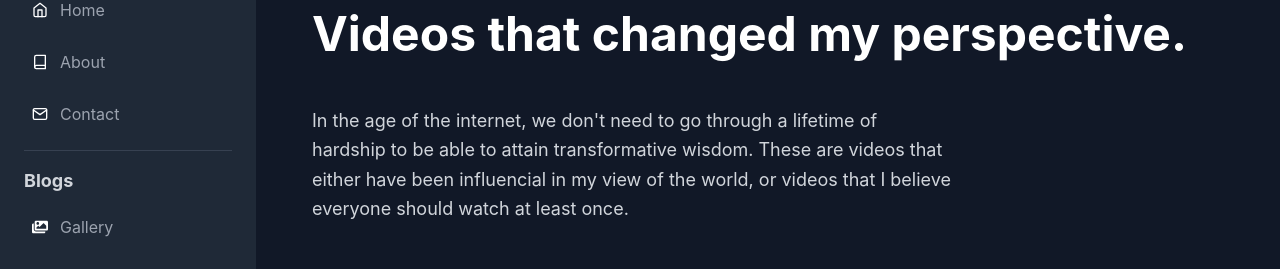
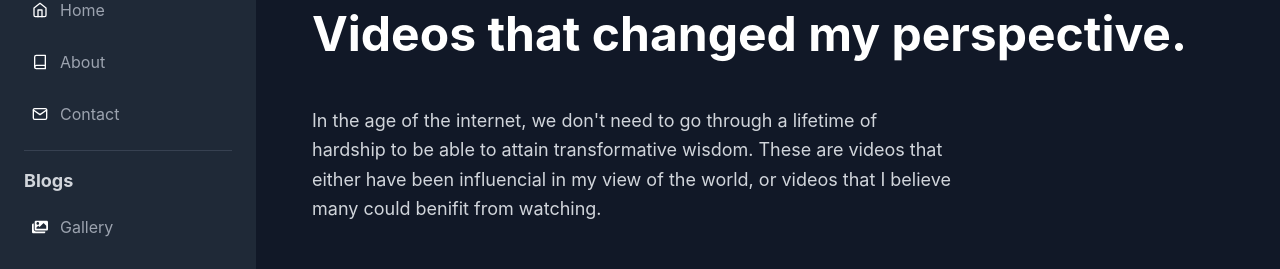
Before and after one commit to Timothy-Cao/Timothy-Cao.github.io, a React (Create React App) app: page /#/blogs/youtube in a window 1280 px wide. Shown: the part 110-379 px from the top of the page. Built offline with nearby package versions, Linux system fonts and the light colour scheme; grey boxes are pictures that could not be loaded.

Commit message:
updated text

```diff
--- a/src/pages/blogs/Youtube.js
+++ b/src/pages/blogs/Youtube.js
@@ -105,7 +105,7 @@ const YoutubePage = () => {
         <div className="space-y-4 text-left mb-12 mt-24">
           <h1 className="text-5xl font-bold mb-12 px-4">Videos that changed my perspective.</h1>
           <p className="text-lg text-gray-300 max-w-2xl leading-relaxed px-4">
-            In the age of the internet, we don't need to go through a lifetime of hardship to be able to attain transformative wisdom. These are videos that either have been influencial in my view of the world, or videos that I believe everyone should watch at least once.
+            In the age of the internet, we don't need to go through a lifetime of hardship to be able to attain transformative wisdom. These are videos that either have been influencial in my view of the world, or videos that I believe many could benifit from watching.
           </p>
         </div>
 
```
